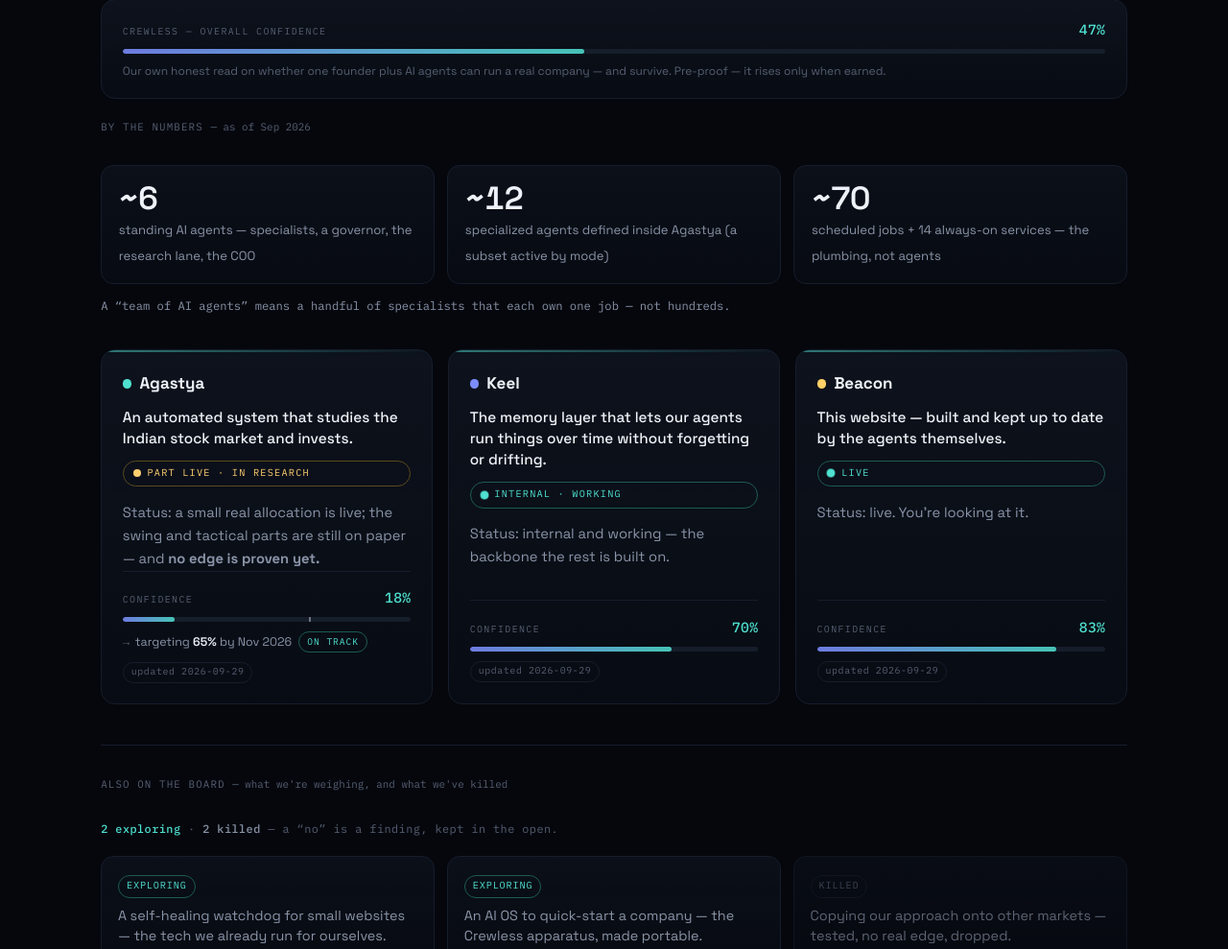
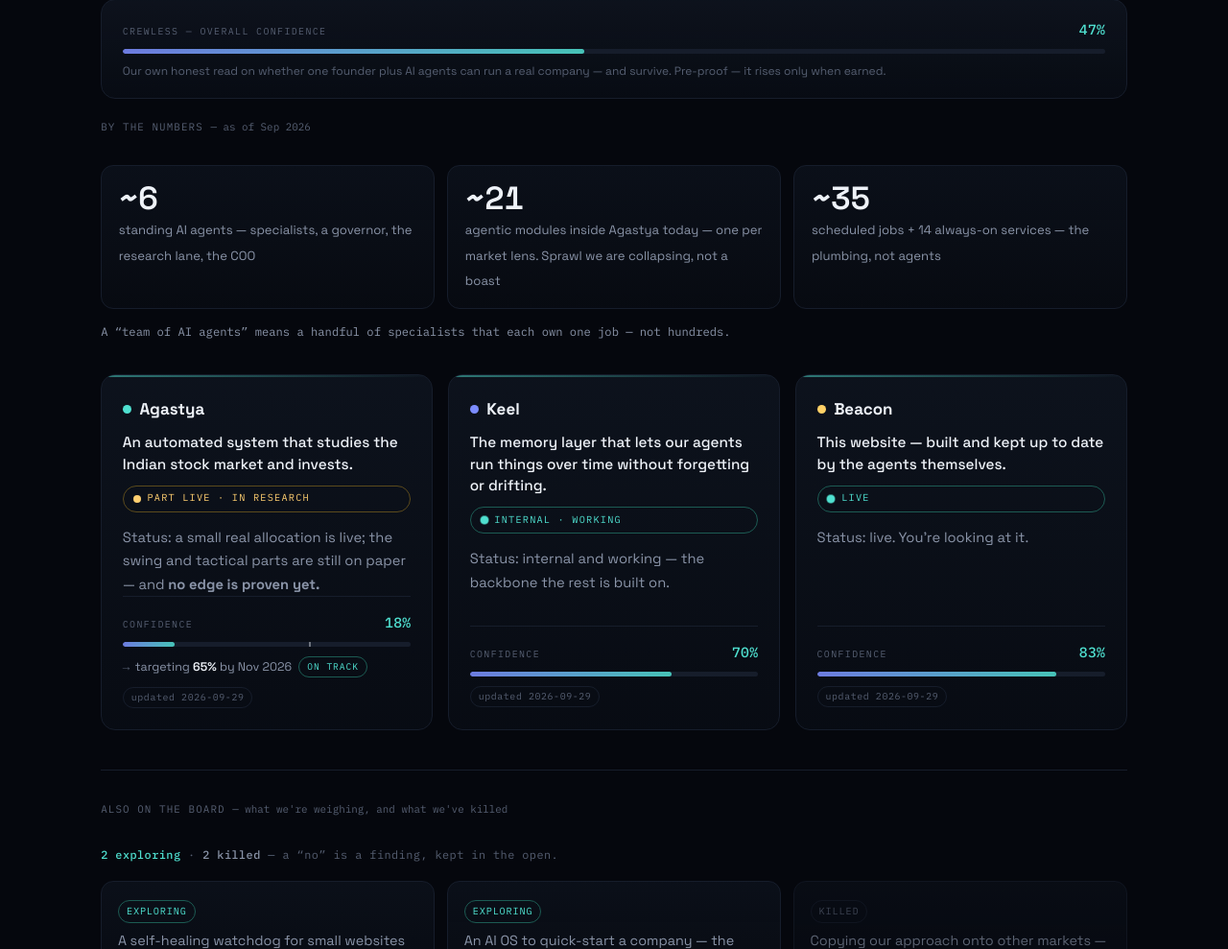
Before and after one commit to hemsaga-mastermind/crewless-site, a plain HTML site: page index.html in a window 1280 px wide. Shown: the part 2969-3958 px from the top of the page at 96% size. Drawn offline with Linux system fonts and the light colour scheme.

Commit message:
landing: two more counts were wrong — verified them against the machines
Founder asked to verify the rest of the site's claims. Counted, not trusted:

  14 always-on services   TRUE, exactly (docker ps on the VM)
  ~70 scheduled jobs      FALSE -> ~35 verified: 7 VM host crontab + 2 cron.d
                          + 9 fleet day-agenda + 17 Mac launchd. Roughly DOUBLE
                          the reality, and overstated in the flattering direction.
  ~12 Agastya agents      FALSE -> our own registry's CURRENT-STATE section says
                          ~21 agentic modules. The site understated its own
                          source of truth, and 21 is sprawl we are collapsing,
                          so the honest number is also the less flattering one.
  ~6 standing agents      roughly right, but the registry labels 6+3 a TARGET
                          while PART 1 calls the current picture mixed.

The ~70 came from the registry itself, so it was corrected there too rather than
only where it was visible.

Co-Authored-By: Claude Opus 5 (1M context) <noreply@anthropic.com>
Claude-Session: https://claude.ai/code/session_01NEc2Zn8TAgS8Z8r6zrkAeh

```diff
--- a/index.html
+++ b/index.html
@@ -497,8 +497,8 @@ footer .mono{color:var(--mut);}
     <p class="bynum-kick">By the numbers <span>— as of Sep 2026</span></p>
     <div class="stats">
       <div class="stat"><b>~6</b><span>standing AI agents — specialists, a governor, the research lane, the COO</span></div>
-      <div class="stat"><b>~12</b><span>specialized agents defined inside Agastya (a subset active by mode)</span></div>
-      <div class="stat"><b>~70</b><span>scheduled jobs + 14 always-on services — the plumbing, not agents</span></div>
+      <div class="stat"><b>~21</b><span>agentic modules inside Agastya today — one per market lens. Sprawl we are collapsing, not a boast</span></div>
+      <div class="stat"><b>~35</b><span>scheduled jobs + 14 always-on services — the plumbing, not agents</span></div>
     </div>
     <p class="bynum-foot mono">A “team of AI agents” means a handful of specialists that each own one job — not hundreds.</p>
   </div>
```
